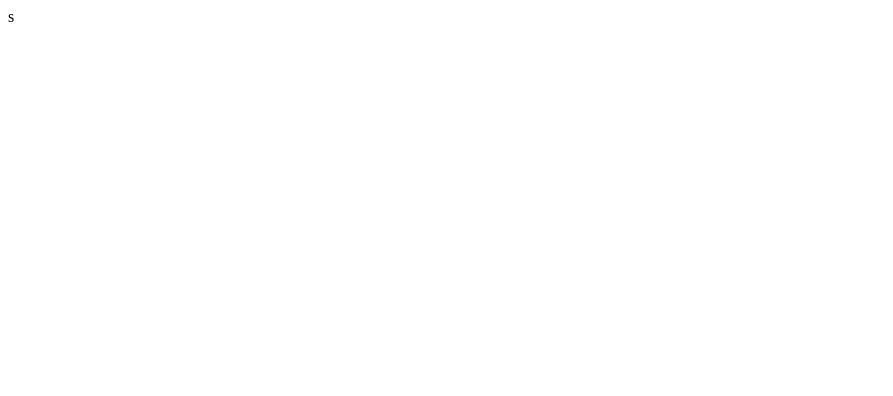
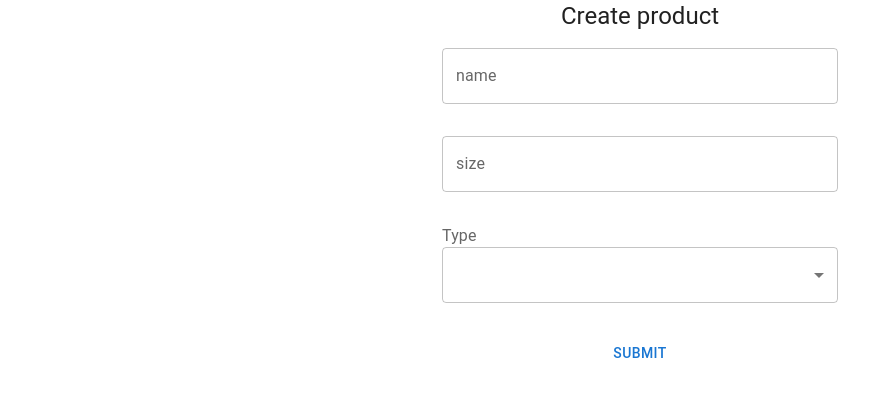
Before and after one commit to labietelabiete/react-tdd, a React (Create React App) app in the folder store-app/: page / in a window 1280 px wide. Shown: the top 396 px of the page, without its empty margins (0-893 px from the left). Built offline with nearby package versions, Linux system fonts and the light colour scheme.

Commit message:
feat: Testing formulary app done

```diff
--- a/store-app/src/App.js
+++ b/store-app/src/App.js
@@ -1,7 +1,9 @@
 import React from 'react';
 
+import {Form} from './form/form'
+
 function App() {
-  return <div>s</div>
+  return <Form />
 }
 
 export default App
--- a/store-app/src/form/form.js
+++ b/store-app/src/form/form.js
@@ -4,6 +4,10 @@ import TextField from '@mui/material/TextField'
 import InputLabel from '@mui/material/InputLabel'
 import Select from '@mui/material/Select'
 import Button from '@mui/material/Button'
+import Container from '@mui/material/Container'
+import CssBaseline from '@mui/material/CssBaseline'
+import Grid from '@mui/material/Grid'
+import Typography from '@mui/material/Typography'
 
 import {saveProduct} from '../services/productServices'
 import {
@@ -87,29 +91,48 @@ export const Form = () => {
   }
 
   return (
-    <>
-      <h1>Create product</h1>
+    <Container maxWidth="xs">
+      <CssBaseline />
+
+      <Typography component="h1" variant="h5" align="center">
+        Create product
+      </Typography>
       {isSuccess && <p>Product Stored</p>}
       <p>{errorMessage}</p>
 
       <form onSubmit={handleSubmit}>
+        <Grid container spacing={4}>
+          <Grid item xs={12}>
             <TextField
+              fullWidth
               label="name"
               id="name"
               name="name"
               helperText={formErrors.name}
               onBlur={handleBlur}
+              error={!!formErrors.name.length}
             />
+          </Grid>
+
+          <Grid item xs={12}>
             <TextField
+              fullWidth
               label="size"
               id="size"
               name="size"
               helperText={formErrors.size}
               onBlur={handleBlur}
+              error={!!formErrors.size.length}
             />
+          </Grid>
+
+          <Grid item xs={12}>
             <InputLabel htmlFor="type">Type</InputLabel>
+
             <Select
               native
+              fullWidth
+              error={!!formErrors.type.length}
               inputProps={{
                 name: 'type',
                 id: 'type',
@@ -120,12 +143,18 @@ export const Form = () => {
               <option value="furniture">Furniture</option>
               <option value="clothing">Clothing</option>
             </Select>
-        {formErrors.type.length && <p>{formErrors.type}</p>}
-        <Button disabled={isSaving} type="submit">
+
+            {!!formErrors.type && <p>{formErrors.type}</p>}
+          </Grid>
+
+          <Grid item xs={12}>
+            <Button fullWidth disabled={isSaving} type="submit">
               Submit
             </Button>
+          </Grid>
+        </Grid>
       </form>
-    </>
+    </Container>
   )
 }
 
```
Also changed, not shown: 1 other file (tests, documents, lock files or other folders). Lines whose indentation alone changed are shown as unchanged.
